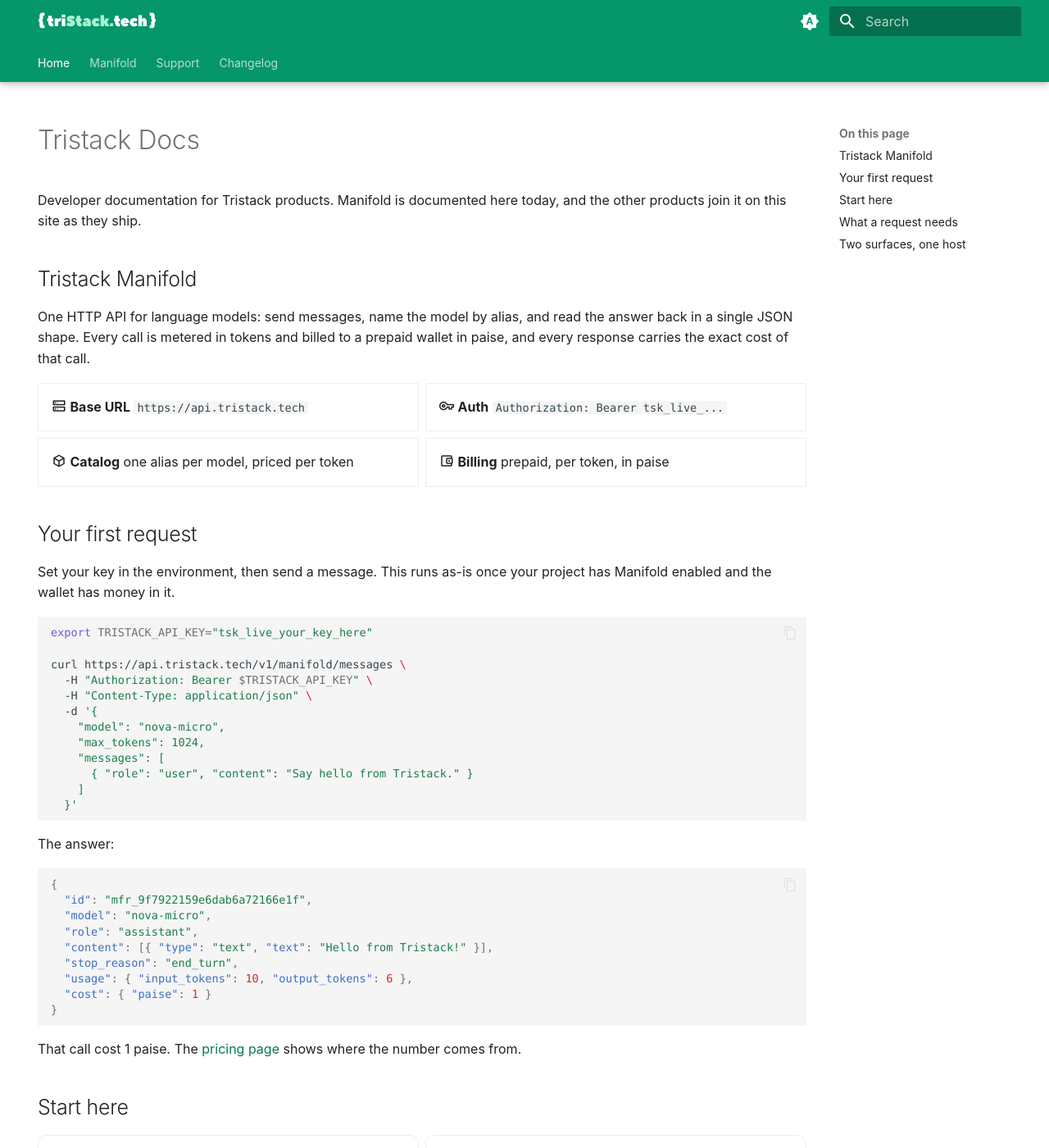
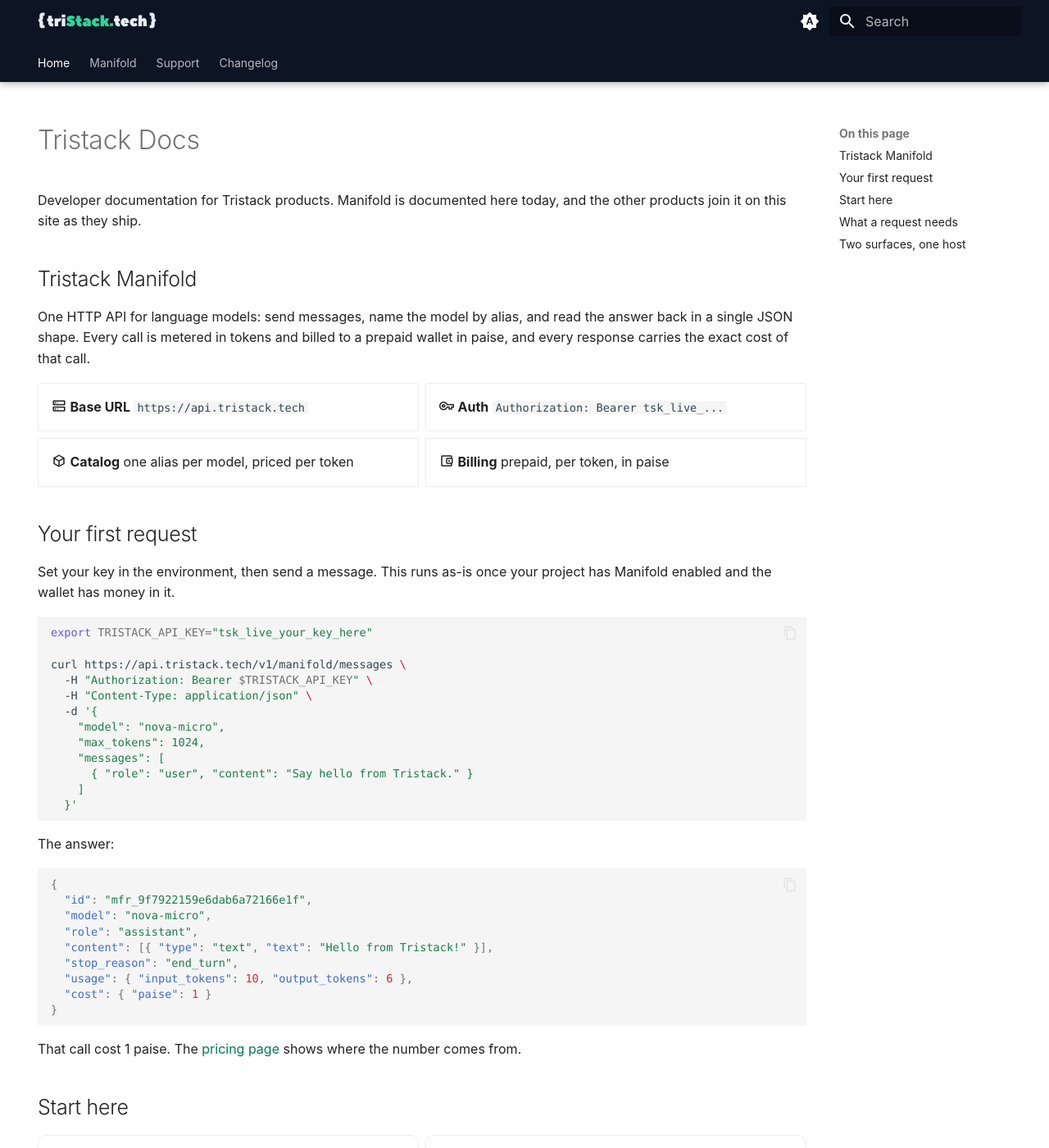
Before and after one commit to triStack-tech/tristack-docs, an MkDocs documentation site: the page built from docs/index.md, in a window 1280 px wide and 1400 px high. Shown: the whole window at 82% size. Built offline with MkDocs 1.6.1 and Material for MkDocs 9.7.7, drawn with Linux system fonts in a browser that asks for light colours.

Commit message:
Put the brand emerald back in the wordmark
The wordmark was carrying white and a pale mint rather than the brand colours,
because an SVG served through an img tag cannot read the page's CSS variables
and the values had to be baked in. Picking them was constrained by the header
behind it, which was emerald in the light theme, and brand emerald on an
emerald bar is unreadable.

So the header is now the same dark navy in both themes, which is what
tristack.tech uses, and the wordmark carries the real tokens.

```diff
--- a/docs/stylesheets/extra.css
+++ b/docs/stylesheets/extra.css
@@ -10,9 +10,14 @@
 
 /* Light scheme */
 [data-md-color-scheme="default"] {
-  --md-primary-fg-color: var(--ts-emerald-600);
-  --md-primary-fg-color--light: var(--ts-emerald-500);
-  --md-primary-fg-color--dark: var(--ts-emerald-700);
+  /* The header bar stays the brand's dark navy in both themes. The wordmark is a flat
+     SVG served through an img tag, so it cannot read these variables and its colours are
+     baked in; a header that changed colour with the theme would leave the logo legible in
+     one and washed out in the other. Navy in both also matches the header on
+     tristack.tech, so the two properties read as one brand. */
+  --md-primary-fg-color: #0d1424;
+  --md-primary-fg-color--light: #16203a;
+  --md-primary-fg-color--dark: #080d18;
   --md-primary-bg-color: #ffffff;
   --md-primary-bg-color--light: rgba(255, 255, 255, 0.7);
 
```
Also changed, not shown: docs/assets/wordmark.svg.
